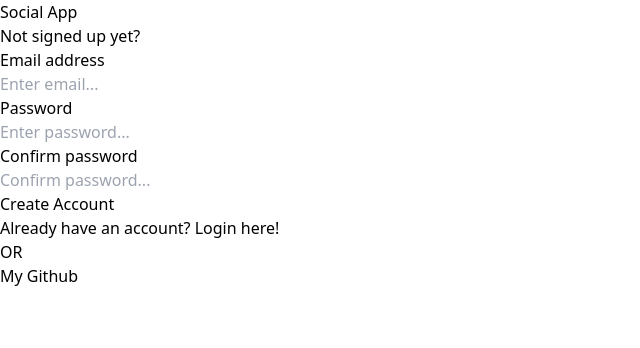
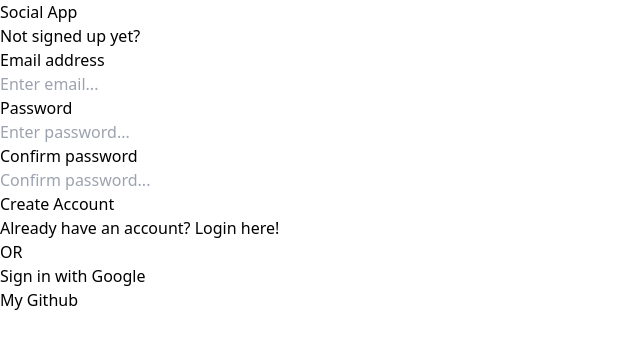
Before and after one commit to patrickoser/social-app, a React (Vite) app: page / in a window 1280 px wide. Shown: the top 348 px of the page, without its empty margins (0-640 px from the left). Built offline with nearby package versions, Linux system fonts and the light colour scheme; data requests are answered from the project's data file.

Commit message:
Add TW to google button container.

```diff
--- a/src/pages/Signup.jsx
+++ b/src/pages/Signup.jsx
@@ -88,6 +88,9 @@ const Signup = () => {
                     <p>OR</p>
                     <div className="h-px w-full bg-slate-200"></div>
                 </div>
+                <div className="inline-flex h-10 w-full items-center justify-center gap-2 rounded border border-slate-300 bg-white p-2 text-sm font-medium text-black">
+                    <button>Sign in with Google</button>
+                </div>
             </div>
         </main>
     )
```
